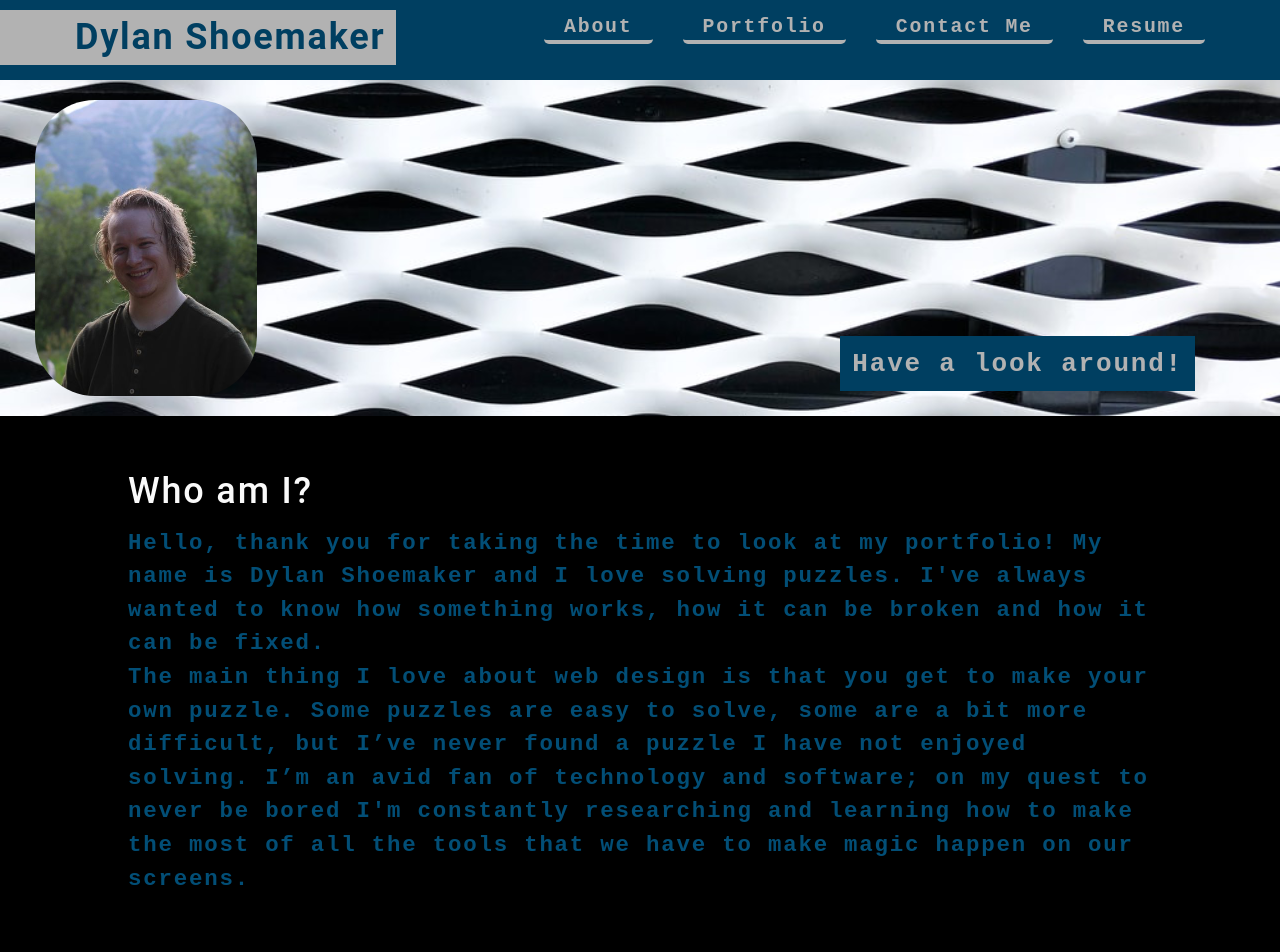
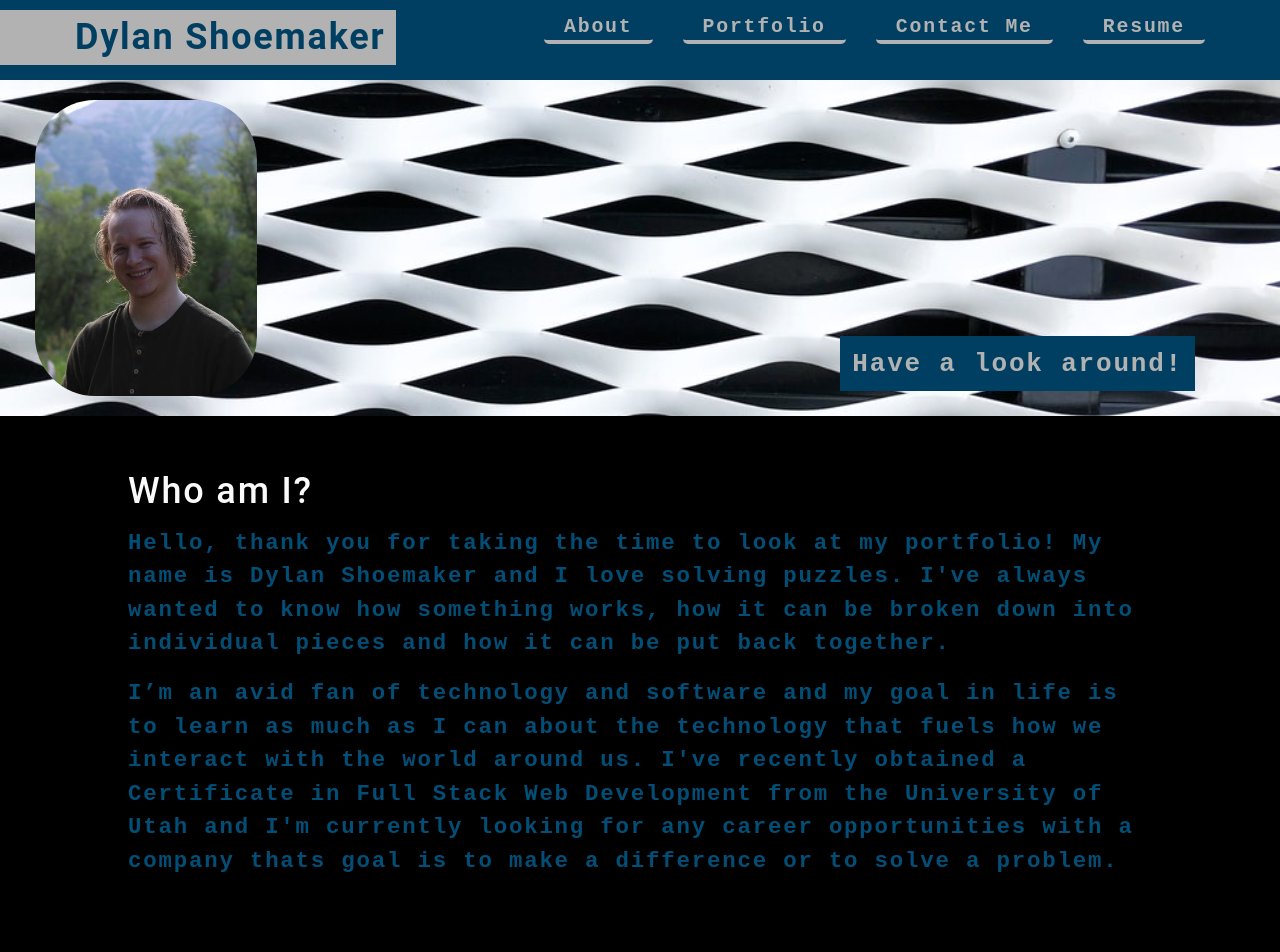
Before and after one commit to dylanshoemaker/react-portfolio, a React (Create React App) app: page /about in a window 1280 px wide. Shown: the top 952 px of the page. Built offline with nearby package versions, Linux system fonts and the light colour scheme.

Commit message:
update about:

```diff
--- a/package.json
+++ b/package.json
@@ -6,6 +6,7 @@
   "dependencies": {
     "@testing-library/user-event": "^12.8.3",
     "react": "^17.0.2",
+    "react-bootstrap": "^1.0.1",
     "react-dom": "^17.0.2",
     "react-pdf": "^5.5.0",
     "react-router-dom": "^5.2.0",
--- a/src/components/About/About.jsx
+++ b/src/components/About/About.jsx
@@ -3,11 +3,24 @@ import React from "react";
 function About() {
   return (
     <section className="my-5 step">
-      <h1 className="full-text" id="about">Who am I?</h1>
+      <h1 className="full-text" id="about">
+        Who am I?
+      </h1>
       <div className="my-2">
-      <p>Hello, thank you for taking the time to look at my portfolio! My name is Dylan Shoemaker and I love solving puzzles. I've always wanted to know how something works, how it can be broken and how it can be fixed.
-      <br></br>The main thing I love about web design is that you get to make your own puzzle. Some puzzles are easy to solve, some are a bit more difficult, but I’ve never found a puzzle I have not enjoyed solving. I’m an avid fan of technology and software; on my quest to never be bored I'm constantly researching and learning how to make the most of all the tools that we have to make magic happen on our screens.
-      </p>
+        <p>
+          Hello, thank you for taking the time to look at my portfolio! My name
+          is Dylan Shoemaker and I love solving puzzles. I've always wanted to
+          know how something works, how it can be broken down into individual
+          pieces and how it can be put back together.
+        </p>
+        <p>
+          I’m an avid fan of technology and software and my goal in life is to
+          learn as much as I can about the technology that fuels how we interact
+          with the world around us. I've recently obtained a Certificate in Full
+          Stack Web Development from the University of Utah and I'm currently looking
+          for any career opportunities with a company thats goal is to make a difference
+          or to solve a problem.
+        </p>
       </div>
     </section>
   );
```
